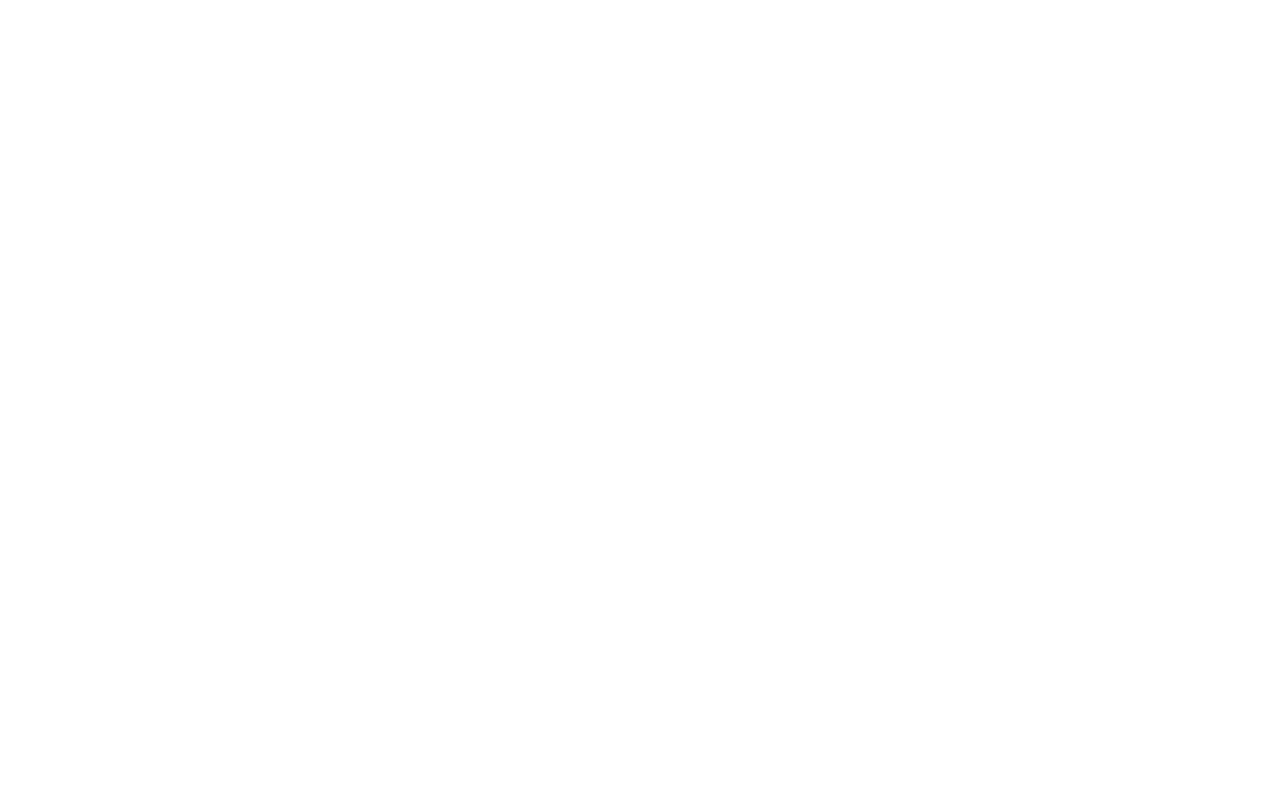
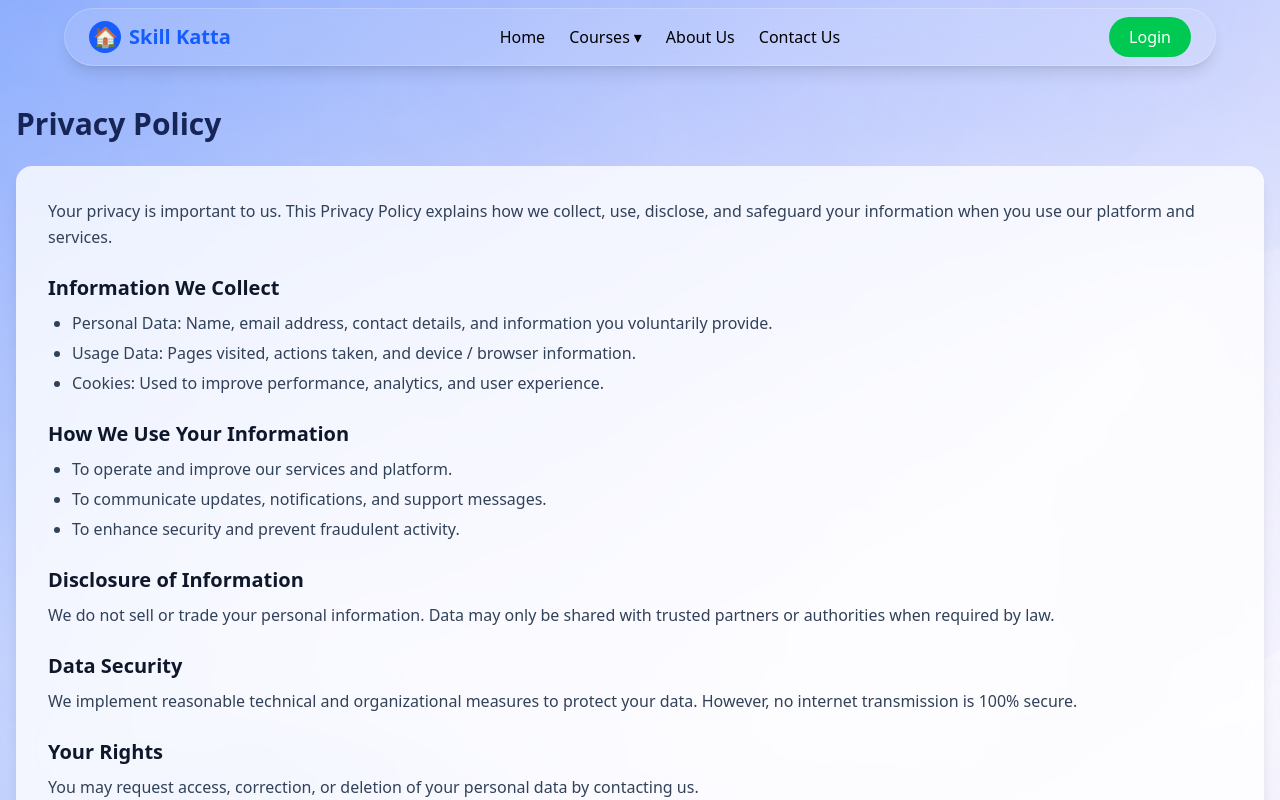
Before and after one commit to udaysinh-bodare/courseProject, a React (Vite) app in the folder client/: page /privacy in a window 1280 px wide. Before the commit this address had no page. Shown: the top 800 px of the page. Built offline with nearby package versions, Linux system fonts and the light colour scheme.

Commit message:
Final Push

```diff
--- a/client/src/App.jsx
+++ b/client/src/App.jsx
@@ -20,6 +20,7 @@
 import ContactUs from "./pages/extra/ContactUs";
 import Students from "./pages/AdminPages/students";
 import AllCourses from "./pages/Courses/AllCourses";
+import PrivacyPolicy from "./pages/extra/PrivacyPolicy";
 
 /* ================= PROTECTED ROUTE ================= */
 function ProtectedRoute({ children }) {
@@ -46,6 +47,7 @@
 				<Route path="/about" element={<AboutUs />} />
 				<Route path="/contact" element={<ContactUs />} />
         <Route path="/student/allcourses" element={<AllCourses/>} />
+		<Route path="/privacy" element={<PrivacyPolicy/>} />
 				{/* Protected Routes */}
 				<Route
 					path="/student/dashboard"
--- a/client/src/components/Footer.jsx
+++ b/client/src/components/Footer.jsx
@@ -29,7 +29,7 @@
           <ul className="space-y-1 text-gray-900">
             <li className="hover:text-blue-400 cursor-pointer"><Link to="/student/allcourses">All Courses</Link></li>
             <li className="hover:text-blue-400 cursor-pointer"><Link> Enroll me</Link></li>
-            <li className="hover:text-blue-400 cursor-pointer"><Link>Privacy Policy</Link></li>
+            <li className="hover:text-blue-400 cursor-pointer"><Link to="/privacy">Privacy Policy</Link></li>
 
           </ul>
         </div>
--- /dev/null
+++ b/client/src/pages/extra/PrivacyPolicy.jsx
@@ -0,0 +1,111 @@
+import React from "react";
+import Navbar from "../../components/Navbar";
+import Footer from "../../components/Footer";
+import bg from "../../assets/background.png";
+
+function PrivacyPolicy() {
+  return (
+    <div
+      className="min-h-screen w-full bg-cover bg-no-repeat bg-center relative"
+      style={{ backgroundImage: `url(${bg})` }}
+    >
+      <div className="absolute inset-0 bg-gradient-to-b from-white/10 to-white/40 pointer-events-none" />
+
+      <div className="relative max-w-7xl mx-auto">
+        <Navbar />
+
+        <div className="px-4 py-10">
+          <h1 className="text-3xl font-semibold text-blue-950 mb-6">
+            Privacy Policy
+          </h1>
+
+          <div className="bg-white/80 backdrop-blur shadow-lg rounded-2xl p-6 md:p-8 space-y-6 text-slate-700 leading-relaxed">
+
+            <p>
+              Your privacy is important to us. This Privacy Policy explains how we
+              collect, use, disclose, and safeguard your information when you use
+              our platform and services.
+            </p>
+
+            <section>
+              <h2 className="text-xl font-semibold text-slate-900 mb-2">
+                Information We Collect
+              </h2>
+              <ul className="list-disc pl-6 space-y-1">
+                <li>
+                  <span className="font-medium">Personal Data:</span> Name, email
+                  address, contact details, and information you voluntarily provide.
+                </li>
+                <li>
+                  <span className="font-medium">Usage Data:</span> Pages visited,
+                  actions taken, and device / browser information.
+                </li>
+                <li>
+                  <span className="font-medium">Cookies:</span> Used to improve
+                  performance, analytics, and user experience.
+                </li>
+              </ul>
+            </section>
+
+            <section>
+              <h2 className="text-xl font-semibold text-slate-900 mb-2">
+                How We Use Your Information
+              </h2>
+              <ul className="list-disc pl-6 space-y-1">
+                <li>To operate and improve our services and platform.</li>
+                <li>To communicate updates, notifications, and support messages.</li>
+                <li>To enhance security and prevent fraudulent activity.</li>
+              </ul>
+            </section>
+
+            <section>
+              <h2 className="text-xl font-semibold text-slate-900 mb-2">
+                Disclosure of Information
+              </h2>
+              <p>
+                We do not sell or trade your personal information. Data may only be
+                shared with trusted partners or authorities when required by law.
+              </p>
+            </section>
+
+            <section>
+              <h2 className="text-xl font-semibold text-slate-900 mb-2">
+                Data Security
+              </h2>
+              <p>
+                We implement reasonable technical and organizational measures to
+                protect your data. However, no internet transmission is 100% secure.
+              </p>
+            </section>
+
+            <section>
+              <h2 className="text-xl font-semibold text-slate-900 mb-2">
+                Your Rights
+              </h2>
+              <p>
+                You may request access, correction, or deletion of your personal
+                data by contacting us.
+              </p>
+            </section>
+
+            <section>
+              <h2 className="text-xl font-semibold text-slate-900 mb-2">
+                Contact Us
+              </h2>
+              <p>
+                If you have any questions about this Privacy Policy, please contact
+                us through the support section of our platform.
+              </p>
+            </section>
+          </div>
+
+          <div className="mt-10">
+            <Footer />
+          </div>
+        </div>
+      </div>
+    </div>
+  );
+}
+
+export default PrivacyPolicy;
--- a/client/src/pages/extra/privacy.policy.jsx
+++ /dev/null
@@ -1,12 +0,0 @@
-import React from 'react'
-import Footer from './../../components/Footer';
-
-function privacy.policy() {
-  return (
-    <div>
-      <Footer/>
-    </div>
-  )
-}
-
-export default privacy.policy
```
